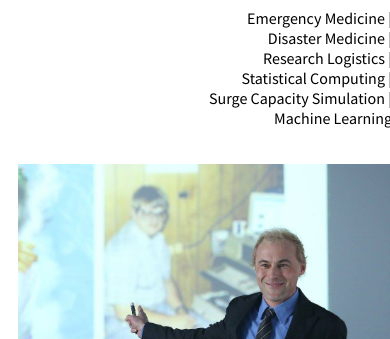
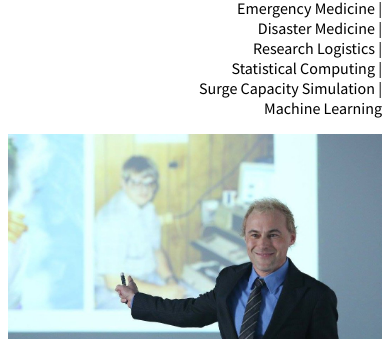
Before and after one commit to jeffrey-franc/JeffoPortfolio, a plain HTML site: page index.html in a window 390 px wide. Shown: the part 126-465 px from the top of the page. Drawn offline with Linux system fonts and the light colour scheme.

Commit message:
Corrects error in responsiveness:

```diff
--- a/css/main.css
+++ b/css/main.css
@@ -57,11 +57,17 @@ h3 {
 
 /* Columns */
 
+.container {
+    width: 100%;
+    max-width: 1200px;
+    margin-right: auto;
+    margin-left: auto;
+}
+
 .row {
     width: 100%;
     display: flex;
     flex-wrap: wrap;
-    padding: 10px;
     text-align: center;
 }
 
```
Also changed, not shown: index.html (+1 -1 lines).
